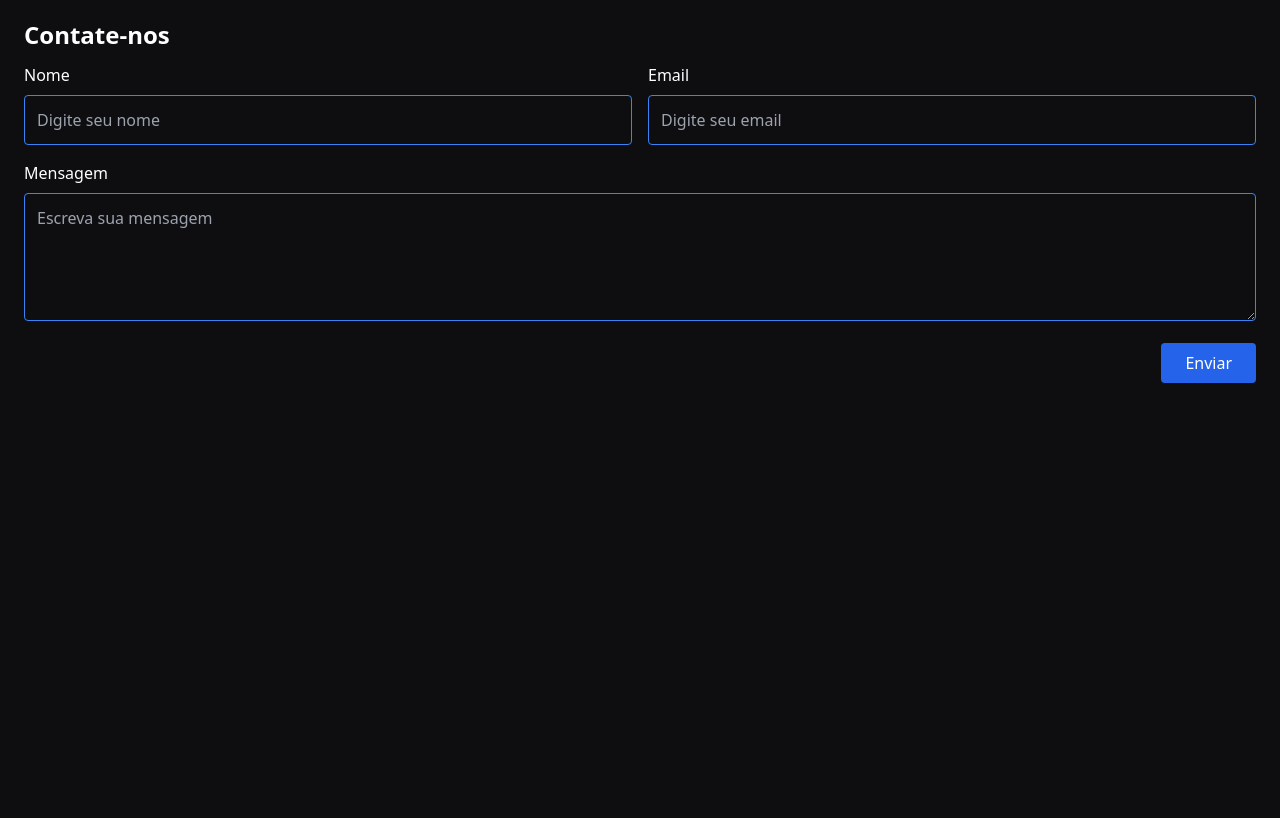
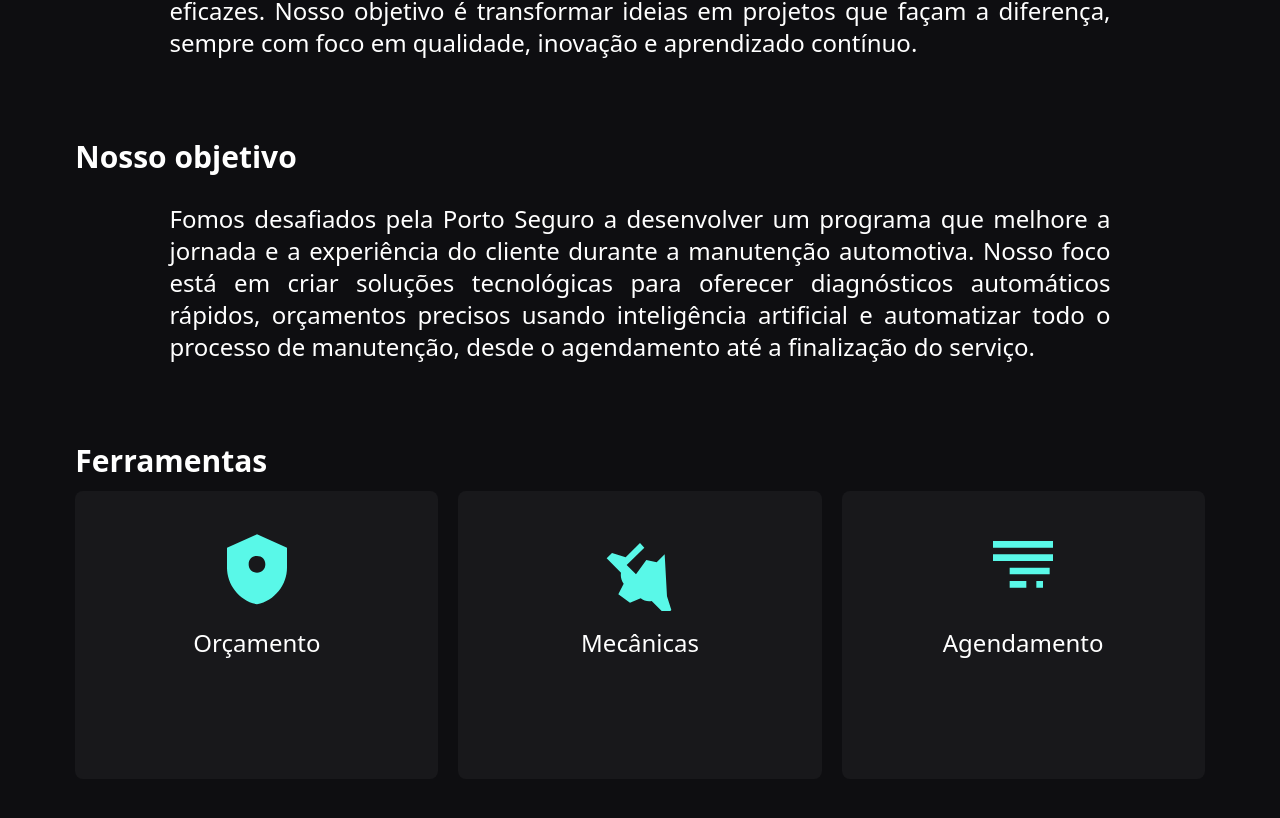
Before and after one commit to MatheusGmota/CarRepair-2sem, a Next.js app: page / in a window 1280 px wide. Shown: the part 582-1400 px from the top of the page. Before the commit the page ends 1039 px from the top, so only its background shows below. Built offline with nearby package versions, Linux system fonts and the light colour scheme.

Commit message:
pagina About mobile finalizada e começo do desktop

```diff
--- a/src/app/globals.css
+++ b/src/app/globals.css
@@ -4,26 +4,66 @@
 
 @layer components{
     .main{
-        @apply flex flex-col gap-y-6 justify-center items-center row-start-2 min-w-full min-h-full p-6;
+        @apply flex flex-col gap-y-6 justify-center items-center row-start-2 min-w-full min-h-full p-6 lg:gap-y-20;
     }
 
     .titulo-home{
-        @apply font-black text-2xl;
+        @apply font-black text-2xl lg:text-3xl;
     }
 
     .secao-home{
-        @apply text-white flex flex-col gap-y-2 w-full;
+        @apply text-white flex flex-col gap-y-2 w-full lg:w-11/12 lg:gap-y-7;
 
         & .texto-home{
             @apply font-light flex flex-col items-center;
 
            & .texto{
-               @apply w-11/12 text-justify text-lg;
+               @apply w-11/12 text-justify text-lg lg:text-2xl lg:w-10/12;
             }
         }
 
         & .botao-home{
-            @apply bg-gray-800 hover:bg-gray-700 text-white font-medium py-2 px-4 rounded
+            @apply bg-gray-800 hover:bg-gray-700 text-white font-medium py-2 px-4 rounded;
         }
     }
+
+    .input-contact{
+        @apply w-full p-3 bg-transparent text-gray-300 border border-curious-blue-500 rounded focus:outline-none focus:ring-2 focus:ring-blue-500;
+    }
+
+    .secao-form{
+        @apply text-white w-full flex flex-col gap-y-3;
+    }
+
+    .aside-inputs{
+        @apply grid grid-cols-1 md:grid-cols-2 gap-4;
+    }
+
+    .label-inputs{
+        @apply block mb-2;
+    }
+
+    .botao-form{
+        @apply bg-blue-600 hover:bg-blue-700 text-white font-medium py-2 px-6 rounded
+    }
+
+    .section-cards{
+        @apply text-white w-full flex flex-col gap-y-3 lg:w-11/12 ;
+    }
+
+    .article-cards{
+        @apply flex flex-col gap-y-4 items-center lg:flex lg:flex-row lg:gap-x-5;
+    }
+
+    .card{
+        @apply bg-bunker rounded-lg p-10 flex flex-col items-center w-3/4 lg:h-72;
+    }
+
+    .span{
+        @apply text-white font-medium text-2xl;
+    }
+
+    .svg-card{
+        @apply w-20 h-20 text-bright-turquoise-300 mb-4;
+    }
 }
--- a/src/app/page.tsx
+++ b/src/app/page.tsx
@@ -45,28 +45,52 @@ export default function AboutPage() {
                 </p>
             </article>
         </section>
-        <section className="text-white w-full flex flex-col gap-y-3">
+        <section className="section-cards">
+            <h2 className="titulo-home">Ferramentas</h2>
+            <article className="article-cards">
+                <div className="card">
+                    <svg className="svg-card" fill="currentColor" viewBox="0 0 24 24">
+                        <path d="M12 1L3 5v6c0 5 3.6 9.9 9 11 5.4-1.1 9-6 9-11V5l-9-4zM12 12.5c-1.5 0-2.5-1-2.5-2.5S10.5 7.5 12 7.5s2.5 1 2.5 2.5S13.5 12.5 12 12.5z"></path>
+                    </svg>
+                    <span className="span">Orçamento</span>
+                </div>
+                <div className="card">
+                    <svg className="svg-card" fill="currentColor" viewBox="0 0 24 24">
+                        <path d="M19.4 7l-2.4 2.4-3.1-.7L10.8 13 8 10.2 13.3 5 12 3.6 7.7 7.9 3.6 6.6 2 8.2l4.3 4.3c-.2 1.2.1 2.4.8 3.3L5.5 19 9 21.5l3.2-1.3c.9.7 2.1 1 3.3.8l4.3 4.3 1.6-1.6-1.3-4.1L19.4 7z"></path>
+                    </svg>
+                    <span className="span">Mecânicas</span>
+                </div>
+                <div className="card">
+                    <svg className="svg-card" fill="currentColor" viewBox="0 0 24 24">
+                        <path d="M3 3h18v2H3V3zm0 4h18v2H3V7zm5 4h8v2H8v-2zm0 4h5v2H8v-2zm8 0h2v2h-2v-2zm-4-4h5v2h-5v-2zm4-4h2v2h-2V7zm-4 0h5v2h-5V7zm0 4h8v2h-8v-2z"></path>
+                    </svg>
+                    <span className="span">Agendamento</span>
+                </div>
+            </article>
+        </section>
+        <section className="secao-form">
             <h2 className="titulo-home">Contate-nos</h2>
             <form className="space-y-4">
-                <aside className="grid grid-cols-1 md:grid-cols-2 gap-4">
+                <aside className="aside-inputs">
                     <div>
-                        <label className="block mb-2">Nome</label>
-                        <input type="text" id="name" placeholder="Digite seu nome" className="w-full p-3 bg-transparent text-gray-300 border border-blue-500 rounded focus:outline-none focus:ring-2 focus:ring-blue-500"/>
+                        <label className="label-inputs">Nome</label>
+                        <input type="text" id="name" placeholder="Digite seu nome" className="input-contact"/>
                     </div>
                     <div>
-                        <label className="block mb-2">Email</label>
-                        <input type="email" id="email" placeholder="Digite seu email" className="w-full p-3 bg-transparent text-gray-300 border border-blue-500 rounded focus:outline-none focus:ring-2 focus:ring-blue-500"/>
+                        <label className="label-inputs">Email</label>
+                        <input type="email" id="email" placeholder="Digite seu email" className="input-contact"/>
                     </div>
                 </aside>
                 <div>
-                    <label className="block mb-2">Mensagem</label>
-                    <textarea id="message" placeholder="Escreva sua mensagem" className="w-full h-32 p-3 bg-transparent text-gray-300 border border-blue-500 rounded focus:outline-none focus:ring-2 focus:ring-blue-500"></textarea>
+                    <label className="label-inputs">Mensagem</label>
+                    <textarea id="message" placeholder="Escreva sua mensagem" className="input-contact"></textarea>
                 </div>
                 <div className="text-right">
-                    <button type="submit" className="bg-blue-600 hover:bg-blue-700 text-white font-medium py-2 px-6 rounded">Enviar</button>
+                    <button type="submit" className="botao-form">Enviar</button>
                 </div>
             </form>
         </section>
+
       </main>
     </>
   )
```
